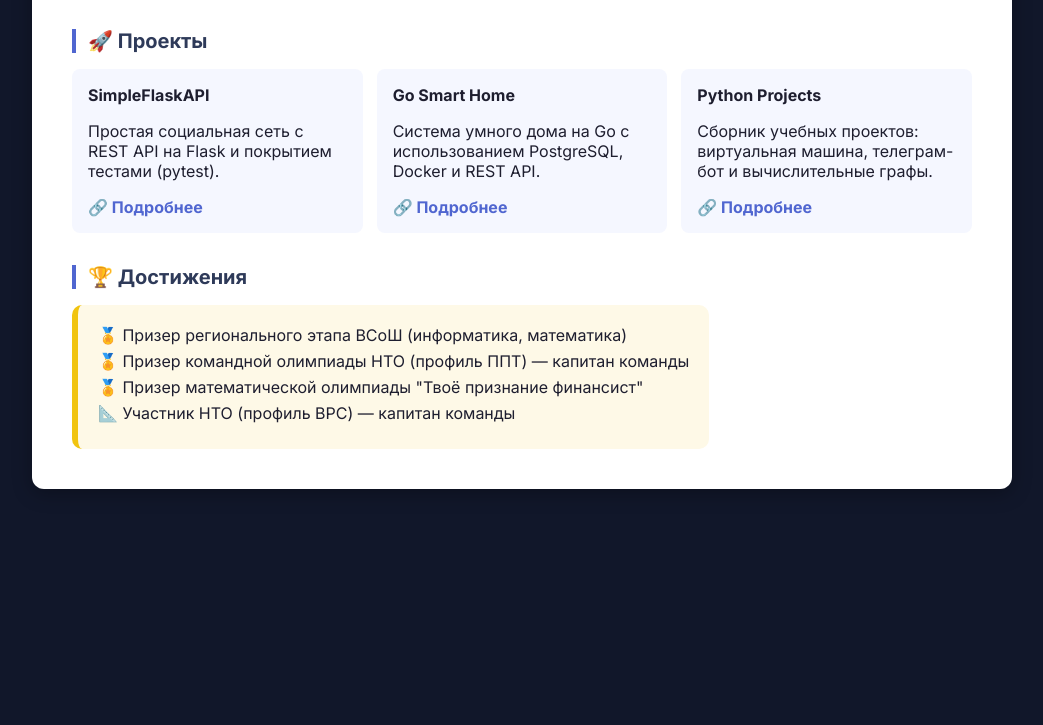
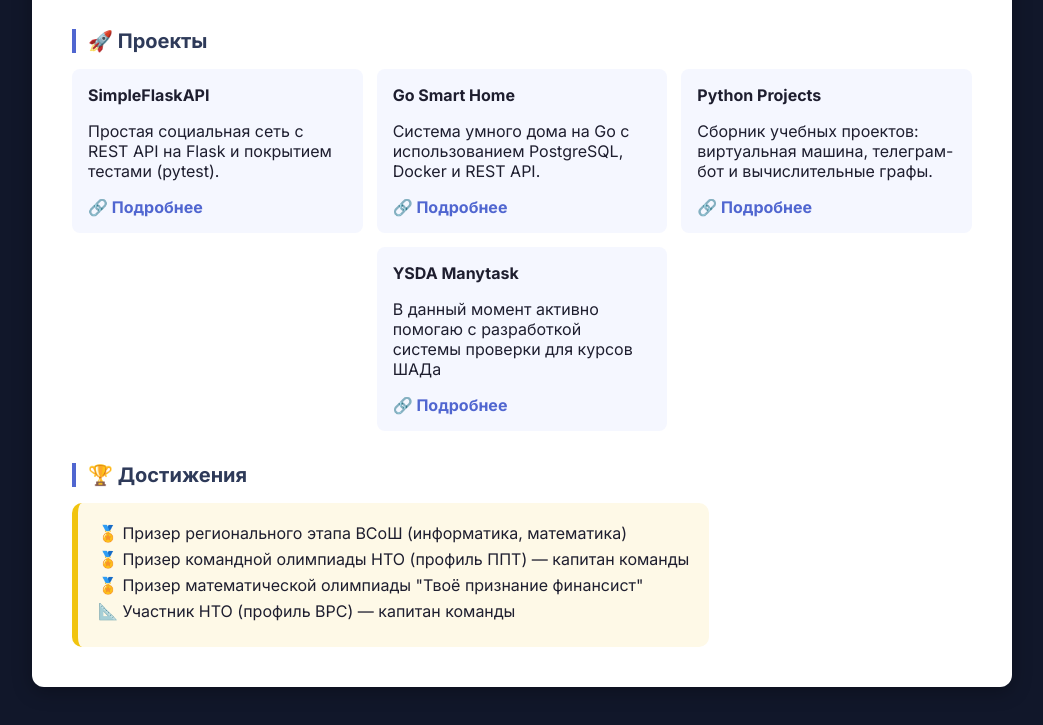
Before and after one commit to KIoppert/resume, a plain HTML site: page index.html in a window 1280 px wide. Shown: the part 977-1702 px from the top of the page, without its empty margins (118-1161 px from the left). Before the commit the page ends 1506 px from the top, so only its background shows below. Drawn offline with Linux system fonts and the light colour scheme.

Commit message:
Update index.html

```diff
--- a/index.html
+++ b/index.html
@@ -216,6 +216,13 @@
           <p>Сборник учебных проектов: виртуальная машина, телеграм-бот и вычислительные графы.</p>
           <a href="https://github.com/KIoppert/PythonProjects">🔗 Подробнее</a>
         </div>
+        <div>
+        </div>
+        <div class="project-card">
+          <div><strong>YSDA Manytask</strong></div>
+          <p>В данный момент активно помогаю с разработкой системы проверки для курсов ШАДа</p>
+          <a href="https://github.com/manytask">🔗 Подробнее</a>
+        </div>
       </div>
     </div>
 
```
